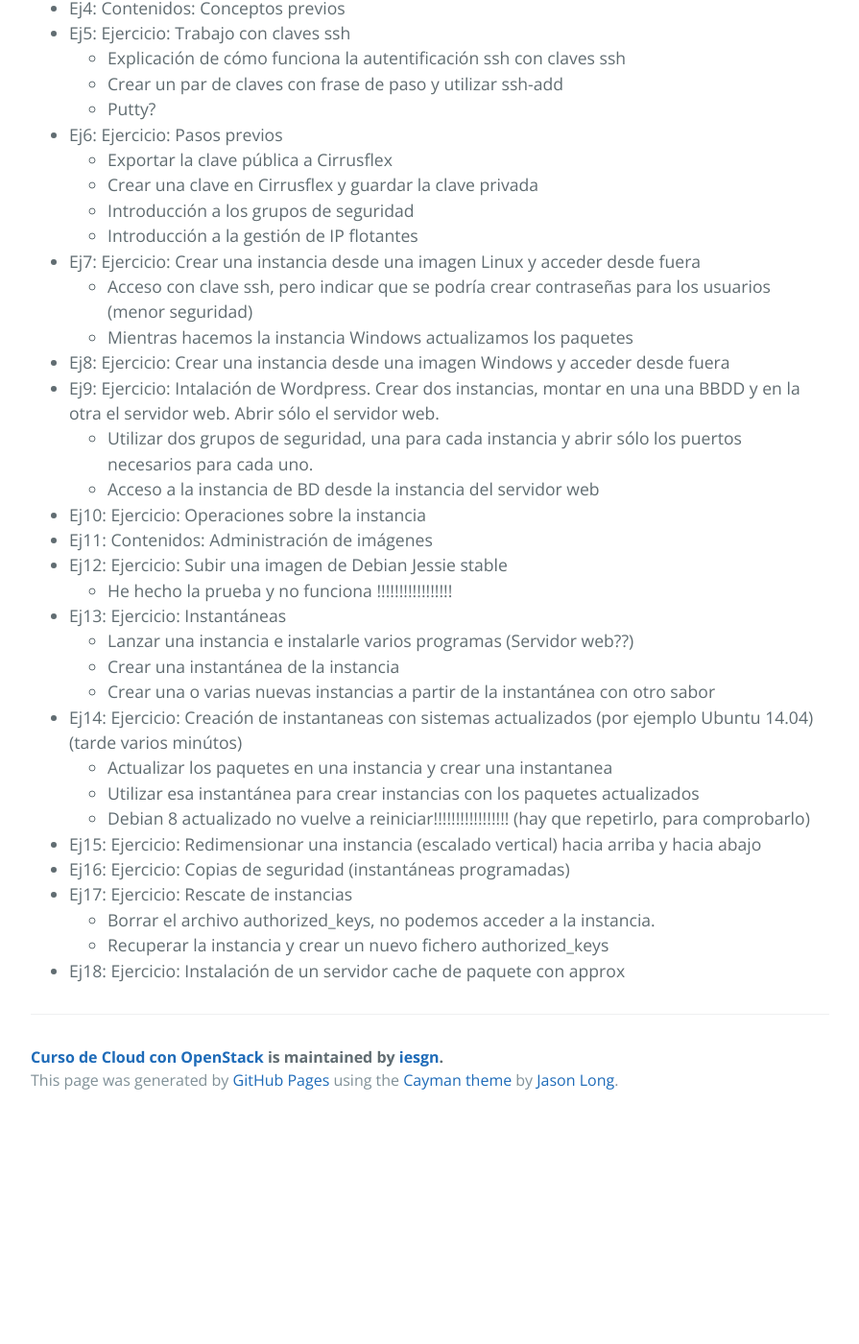
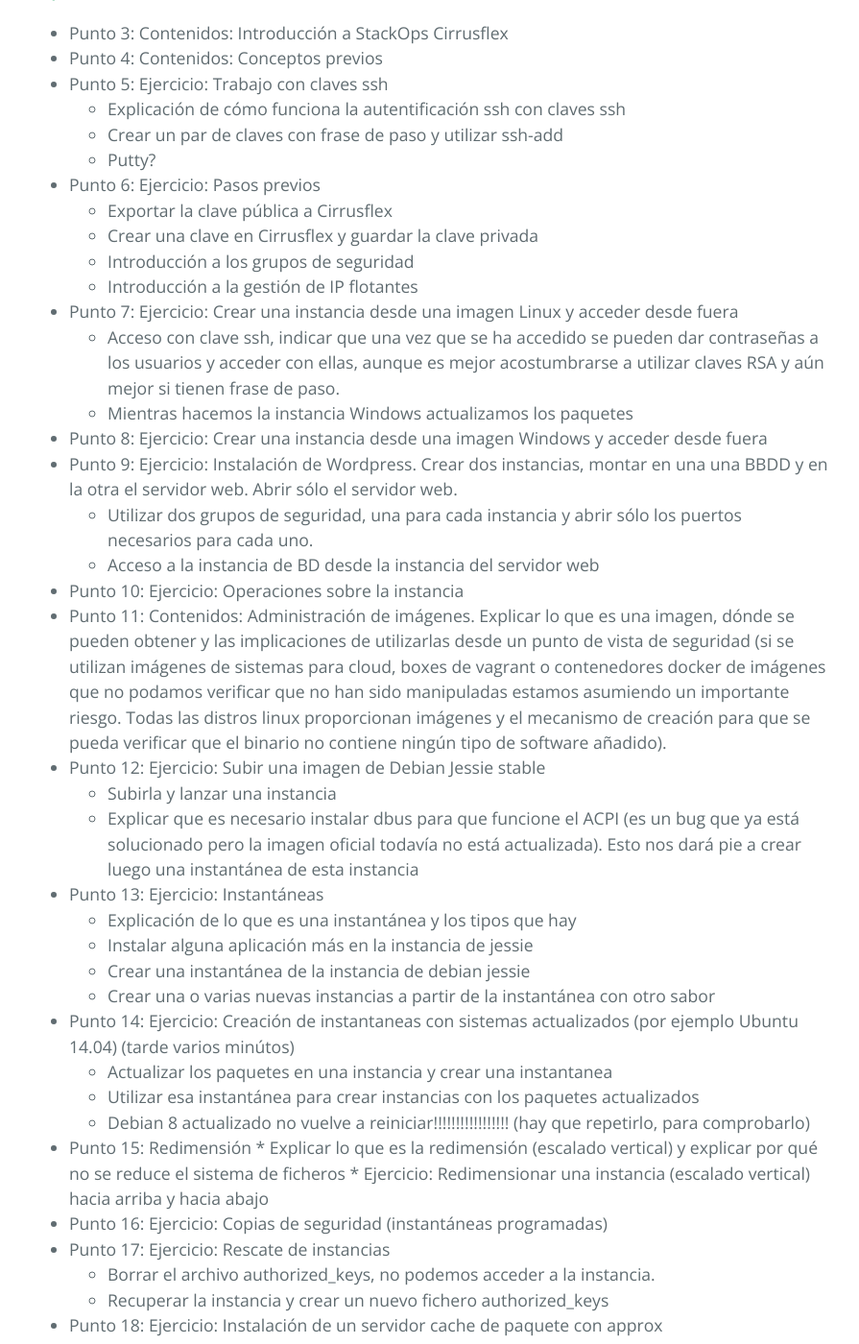
Before and after one commit to iesgn/ow1, a Jekyll site: the page built from curso/sesion.md, in a window 1280 px wide and 1400 px high, scrolled down 1131 px. Shown: the whole window at 96% size, without its empty margins (192-1087 px from the left). Built offline with Jekyll 4.4.1, drawn with Linux system fonts in a browser that asks for light colours; before the commit the page ends 2300 px from its top, so only the background shows below that; some of the changed text lies outside the part shown.

Commit message:
Sesión actualizada

```diff
--- a/curso/sesion.md
+++ b/curso/sesion.md
@@ -16,48 +16,53 @@ tittle: Sesiónes online
 |23 de Junio|  |  |
 |25 de Junio|  |  |
 
-#Ejercicios
+# Puntos
 
 ##Cloud Computing y OpenStack
 
-* Ej1: Contenidos: Introducción al Cloud Computing
-* Ej2: Contenidos: Introducción a OpenStack
+* Punto 0: Presentación y explicación de los objetivos del curso, las secciones en que está dividido y que la dificultad irá creciendo poco a poco.
+* Punto 1: Contenidos: Introducción al Cloud Computing
+* Punto 2: Contenidos: Introducción a OpenStack
 
 ## OpenStack con Cirrusflex
 
-* Ej3: Contenidos: Introducción a StackOps Cirrusflex
-* Ej4: Contenidos: Conceptos previos
-* Ej5: Ejercicio: Trabajo con claves ssh
+* Punto 3: Contenidos: Introducción a StackOps Cirrusflex
+* Punto 4: Contenidos: Conceptos previos
+* Punto 5: Ejercicio: Trabajo con claves ssh
 	* Explicación de cómo funciona la autentificación ssh con claves ssh
 	* Crear un par de claves con frase de paso y utilizar ssh-add
 	* Putty?
-* Ej6: Ejercicio: Pasos previos
+* Punto 6: Ejercicio: Pasos previos
 	* Exportar la clave pública a Cirrusflex
 	* Crear una clave en Cirrusflex y guardar la clave privada
 	* Introducción a los grupos de seguridad
 	* Introducción a la gestión de IP flotantes
-* Ej7: Ejercicio: Crear una instancia desde una imagen Linux y acceder desde fuera
-	* Acceso con clave ssh, pero indicar que se podría crear contraseñas para los usuarios (menor seguridad)
+* Punto 7: Ejercicio: Crear una instancia desde una imagen Linux y acceder desde fuera
+	* Acceso con clave ssh, indicar que una vez que se ha accedido se pueden dar contraseñas a los usuarios y acceder con ellas, aunque es mejor acostumbrarse a utilizar claves RSA y aún mejor si tienen frase de paso.
 	* Mientras hacemos la instancia Windows actualizamos los paquetes
-* Ej8: Ejercicio: Crear una instancia desde una imagen Windows y acceder desde fuera
-* Ej9: Ejercicio: Intalación de Wordpress. Crear dos instancias, montar en una una BBDD y en la otra el servidor web. Abrir sólo el servidor web.
+* Punto 8: Ejercicio: Crear una instancia desde una imagen Windows y acceder desde fuera
+* Punto 9: Ejercicio: Instalación de Wordpress. Crear dos instancias, montar en una una BBDD y en la otra el servidor web. Abrir sólo el servidor web.
 	* Utilizar dos grupos de seguridad, una para cada instancia y abrir sólo los puertos necesarios para cada uno.
 	* Acceso a la instancia de BD desde la instancia del servidor web
-* Ej10: Ejercicio: Operaciones sobre la instancia
-* Ej11: Contenidos: Administración de imágenes
-* Ej12: Ejercicio: Subir una imagen de Debian Jessie stable
-	* He hecho la prueba y no funciona !!!!!!!!!!!!!!!!!
-* Ej13: Ejercicio: Instantáneas
-	* Lanzar una instancia e instalarle varios programas (Servidor web??)
-	* Crear una instantánea de la instancia
+* Punto 10: Ejercicio: Operaciones sobre la instancia
+* Punto 11: Contenidos: Administración de imágenes. Explicar lo que es una imagen, dónde se pueden obtener y las implicaciones de utilizarlas desde un punto de vista de seguridad (si se utilizan imágenes de sistemas para cloud, boxes de vagrant o contenedores docker de imágenes que no podamos verificar que no han sido manipuladas estamos asumiendo un importante riesgo. Todas las distros linux proporcionan imágenes y el mecanismo de creación para que se pueda verificar que el binario no contiene ningún tipo de software añadido).
+* Punto 12: Ejercicio: Subir una imagen de Debian Jessie stable
+	* Subirla y lanzar una instancia
+	* Explicar que es necesario instalar dbus para que funcione el ACPI (es un bug que ya está solucionado pero la imagen oficial todavía no está actualizada). Esto nos dará pie a crear luego una instantánea de esta instancia
+* Punto 13: Ejercicio: Instantáneas
+	* Explicación de lo que es una instantánea y los tipos que hay
+	* Instalar alguna aplicación más en la instancia de jessie
+	* Crear una instantánea de la instancia de debian jessie
 	* Crear una o varias nuevas instancias a partir de la instantánea con otro sabor
-* Ej14: Ejercicio: Creación de instantaneas con sistemas actualizados (por ejemplo Ubuntu 14.04) (tarde varios minútos)
+* Punto 14: Ejercicio: Creación de instantaneas con sistemas actualizados (por ejemplo Ubuntu 14.04) (tarde varios minútos)
 	* Actualizar los paquetes en una instancia y crear una instantanea
 	* Utilizar esa instantánea para crear instancias con los paquetes actualizados
 	* Debian 8 actualizado no vuelve a reiniciar!!!!!!!!!!!!!!!!! (hay que repetirlo, para comprobarlo)
-* Ej15: Ejercicio: Redimensionar una instancia (escalado vertical) hacia arriba y hacia abajo
-* Ej16: Ejercicio: Copias de seguridad (instantáneas programadas)
-* Ej17: Ejercicio: Rescate de instancias
+* Punto 15: Redimensión
+  	* Explicar lo que es la redimensión (escalado vertical) y explicar por qué no se reduce el sistema de ficheros
+  	* Ejercicio: Redimensionar una instancia (escalado vertical) hacia arriba y hacia abajo
+* Punto 16: Ejercicio: Copias de seguridad (instantáneas programadas)
+* Punto 17: Ejercicio: Rescate de instancias
 	* Borrar el archivo authorized_keys, no podemos acceder a la instancia.
 	* Recuperar la instancia y crear un nuevo fichero authorized_keys
-* Ej18: Ejercicio: Instalación de un servidor cache de paquete con approx
+* Punto 18: Ejercicio: Instalación de un servidor cache de paquete con approx
```
Also changed, not shown: other parts of curso/sesion.md (+3 -3 lines).
